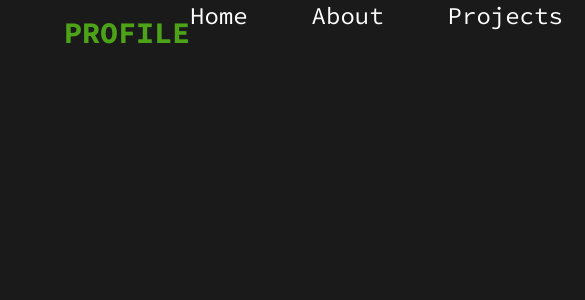
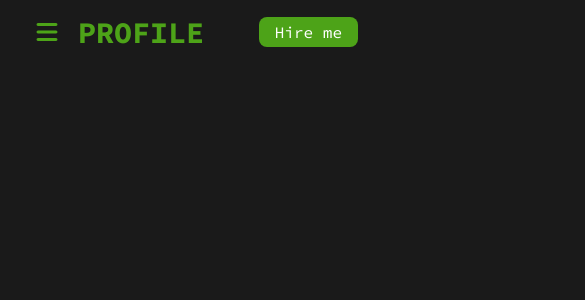
Before and after one commit to Daveed-dev/Portfolio2, a React (Vite) app in the folder vite-project/: page / in a window 390 px wide. Shown: the top 300 px of the page, 585 px wide, since content can reach past the window. Built offline with nearby package versions, Linux system fonts and the light colour scheme.

Commit message:
Mobile Navbar built

```diff
--- a/vite-project/index.html
+++ b/vite-project/index.html
@@ -5,6 +5,11 @@
     <link rel="icon" type="image/svg+xml" href="/favicon.svg" />
     <meta name="viewport" content="width=device-width, initial-scale=1.0" />
     <title>vite-project</title>
+    <!-- Font Awesome -->
+    <link
+      rel="stylesheet"
+      href="https://cdnjs.cloudflare.com/ajax/libs/font-awesome/7.0.1/css/all.min.css"
+    />
   </head>
   <body>
     <div id="root"></div>
--- a/vite-project/src/components/Navbar.jsx
+++ b/vite-project/src/components/Navbar.jsx
@@ -1,48 +1,69 @@
 import React from 'react';
 
 const Navbar = () => {
+  const navLinks = document.querySelector('.nav-links');
+  // const bars = document.querySelector('.bars');
+  // const close = document.querySelector('.close');
+  // const openNav = () => {
+  //   bars.addEventListener('click', () => (navLinks.style.display = 'block'));
+  // };
+  // const closeNav = () => {
+  //   close.addEventListener('click', () => (navLinks.style.display = 'none'));
+  // };
+  const [open, setOpen] = React.useState(false);
+
   return (
-    <nav className='flex justify-between items-center h-16 px-16 bg-[var(--bl-color)] bg-bottom-[var(--gr-color)]'>
-      <div>
+    <nav className='nav flex justify-between items-center h-16 px-16 bg-[var(--bl-color)] bg-bottom-[var(--gr-color)]'>
+      <div className='flex items-center space-x-4'>
+        <i
+          className='fas fa-bars text-[var(--gr-color)] text-2xl cursor-pointer bars'
+          onClick={() => setOpen(true)}
+        ></i>
         <h1 className='nav-logo uppercase text-[var(--gr-color)] text-3xl font-bold'>
           Profile
         </h1>
       </div>
-      <ul className='nav-links flex space-x-16 list-none'>
-        <li>
+      <ul
+        className={`nav-links  md:flex space-x-16 list-none ${open ? 'open' : ''}`}
+      >
+        <i
+          className='fas fa-close text-[var(--gr-color)] text-2xl close'
+          onClick={() => setOpen(false)}
+        ></i>
+        <li className='nav-link'>
           <a
             href='#Home'
-            className='nav-link text-2xl hover:text-[var(--gr-color)]'
-            id='Home'
+            className=' text-2xl hover:text-[var(--gr-color)]'
+            onClick={() => setOpen(false)}
           >
             Home
           </a>
         </li>
-        <li>
+        <li className='nav-link'>
           <a
             href='#About'
             className='nav-link text-2xl hover:text-[var(--gr-color)]'
-            id='About'
+            onClick={() => setOpen(false)}
           >
             About
           </a>
         </li>
-        <li>
+        <li className='nav-link'>
           <a
             href='#Projects'
             className='nav-link text-2xl hover:text-[var(--gr-color)]'
-            id='Projects'
+            onClick={() => setOpen(false)}
           >
             Projects
           </a>
         </li>
-        <li>
+        <li className='nav-link'>
           <a
             href='#Contact'
             className='contactNav nav-link text-2xl hover:text-[var(--gr-color)]'
-            id='Contact'
+            onClick={() => setOpen(false)}
           >
-            Contact Me
+            Contact
           </a>
         </li>
       </ul>
--- a/vite-project/src/index.css
+++ b/vite-project/src/index.css
@@ -26,6 +26,7 @@ body {
 /*
 Global Styles
 */
+
 .btn {
   padding: 0.2rem 1rem;
   border-radius: 0.5rem;
@@ -59,3 +60,43 @@ Global Styles
 /*
 NAVBAR
 */
+.bars {
+  display: none;
+}
+.close {
+  display: none;
+}
+@media screen and (max-width: 768px) {
+  .nav {
+    padding: 0 2rem;
+  }
+  .bars {
+    display: block;
+  }
+  .nav-links {
+    position: fixed;
+    height: 100vh;
+    width: 14rem;
+    background-color: var(--light-dark);
+    top: 0;
+    left: 0;
+    right: 0;
+    flex-direction: column;
+    padding: 2rem 2rem;
+    z-index: 10;
+    transform: translateX(-100%);
+    transition: transform 0.5s ease-in-out;
+  }
+  .nav-links.open {
+    transform: translateX(0);
+  }
+  .nav-link {
+    margin-bottom: 2rem;
+  }
+  .close {
+    display: block;
+    padding-left: 7rem;
+    padding-bottom: 2rem;
+    cursor: pointer;
+  }
+}
```
